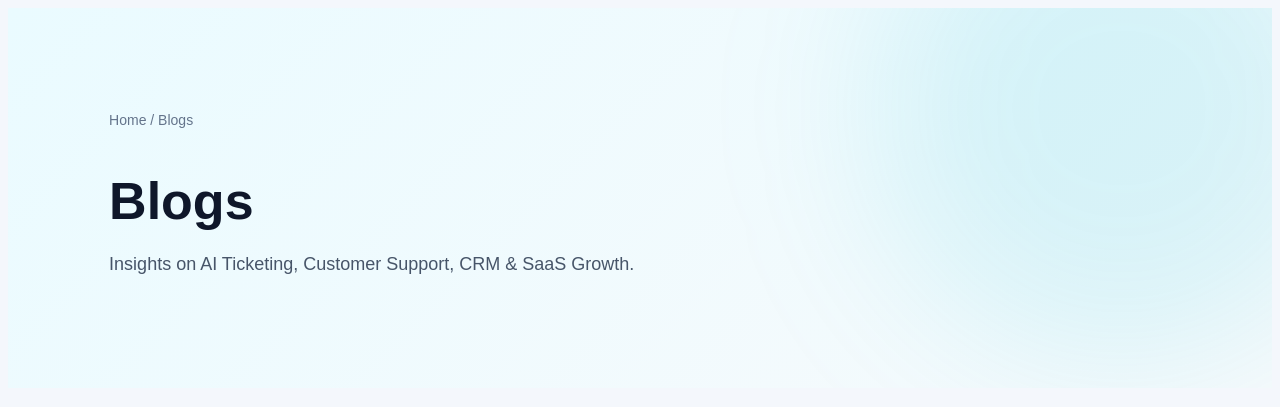
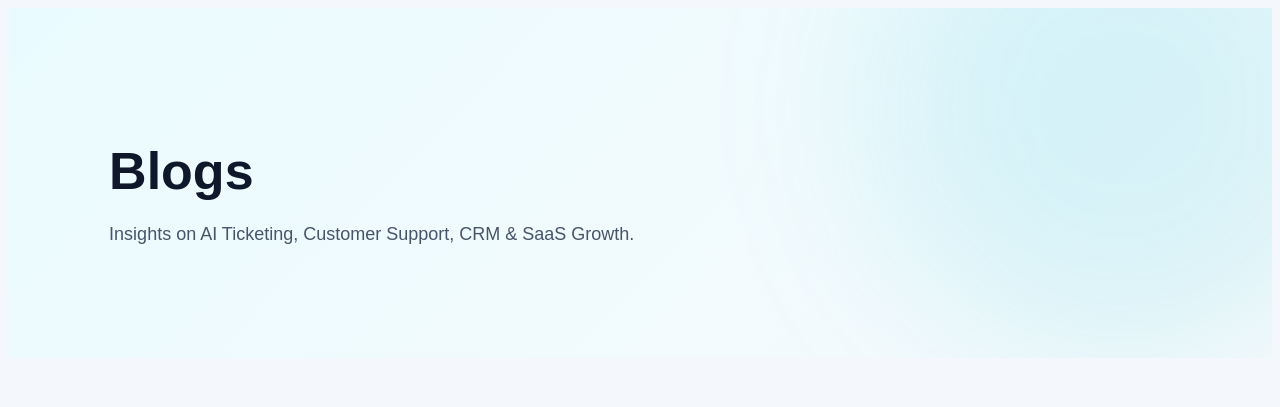
Before and after one commit to prithvikr845422/tickoradesk-website, a plain HTML site: page blogs/index.html in a window 1280 px wide. Shown: the top 407 px of the page. Drawn offline with Linux system fonts and the light colour scheme.

Commit message:
Update index.html

```diff
--- a/blogs/index.html
+++ b/blogs/index.html
@@ -3,7 +3,6 @@
     <div class="hero-overlay"></div>
 
     <div class="hero-content">
-        <p class="breadcrumb">Home / Blogs</p>
         <h1>Blogs</h1>
         <p class="hero-sub">
             Insights on AI Ticketing, Customer Support, CRM & SaaS Growth.
```
